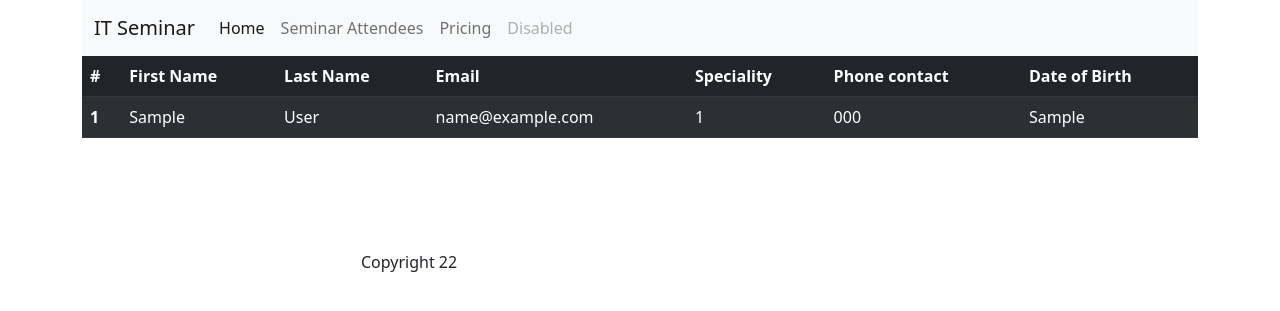
After one commit to ajayidhikrullah/attend_mgt, a PHP site: page /viewrecords.php in a window 1280 px wide. The commit adds this page. Shown: the top 311 px of the page. Run offline with PHP 8.4, Linux system fonts and the light colour scheme; tables that the repository leaves empty or names only in its code hold one stand-in row (values such as "Sample post").

Commit message:
added view attendees, showed attendees

```diff
--- a/db/crud.php
+++ b/db/crud.php
@@ -7,7 +7,7 @@
             $this->db = $conn;
         }
         //insert record in DB
-        public function insert($fname, $lname, $dob, $spec, $email, $contact){
+        public function insertAttendee($fname, $lname, $dob, $spec, $email, $contact){
             try {
                 //code...
                 $sql = "INSERT INTO attendee_tb (`firstname`, `lastname`, `dob`, `specialty_id`, `email`, `phone`) VALUES (:fname,:lname,:dob,:spec,:email,:contact)";
@@ -31,6 +31,12 @@
 
         }
 
+        public function getAttendee(){
+            $sql = "SELECT * FROM `attendee_tb` ORDER BY `attendee_id` DESC";
+            $result = $this->db->query($sql);
+            return $result;
+        }
+
 
 
 
--- a/includes/header.php
+++ b/includes/header.php
@@ -23,7 +23,7 @@
           <a class="nav-link active" aria-current="page" href="index.php">Home</a>
         </li>
         <li class="nav-item">
-          <a class="nav-link" href="#">Attendees</a>
+          <a class="nav-link" href="viewrecords.php">Seminar Attendees</a>
         </li>
         <li class="nav-item">
           <a class="nav-link" href="#">Pricing</a>
--- a/sucess.php
+++ b/sucess.php
@@ -15,7 +15,7 @@ if(isset($_POST['submit'])){
     $email = $_POST['email'];
     $contact = $_POST['phone'];
     // call function to track if success or not
-    $isSuccess = $crud->insert($firstname, $lastname, $dob, $specialty, $email, $contact);
+    $isSuccess = $crud->insertAttendee($firstname, $lastname, $dob, $specialty, $email, $contact);
 
     if ($isSuccess) {
         # code...
--- /dev/null
+++ b/viewrecords.php
@@ -0,0 +1,45 @@
+
+<?php
+
+    $title = 'View Records';
+    require_once 'includes/header.php';
+    require_once 'db/conn.php';
+
+    $results = $crud->getAttendee();
+
+?>
+
+
+<table class="table table-dark table-striped">
+<thead>
+    <tr>
+      <th scope="col">#</th>
+      <th scope="col">First Name</th>
+      <th scope="col">Last Name</th>
+      <th scope="col">Email</th>
+      <th scope="col">Speciality</th>
+      <th scope="col">Phone contact</th>
+      <th scope="col">Date of Birth</th>
+
+
+    </tr>
+  </thead>
+  <?php while ($r = $results->fetch(PDO::FETCH_ASSOC)) {?>
+        <tbody>
+            <tr>
+            <th scope="row"><?=$r['attendee_id']?></th>
+            <td><?=$r['firstname']?></td>
+            <td><?=$r['lastname']?></td>
+            <td><?=$r['email']?></td>
+            <td><?=$r['specialty_id']?></td>
+            <td><?=$r['phone']?></td>
+            <td><?=$r['dob']?></td>
+            </tr>
+        <tbody>
+    <?php } ?>
+</table>
+
+
+
+
+<?php require_once 'includes/footer.php';?>
```
